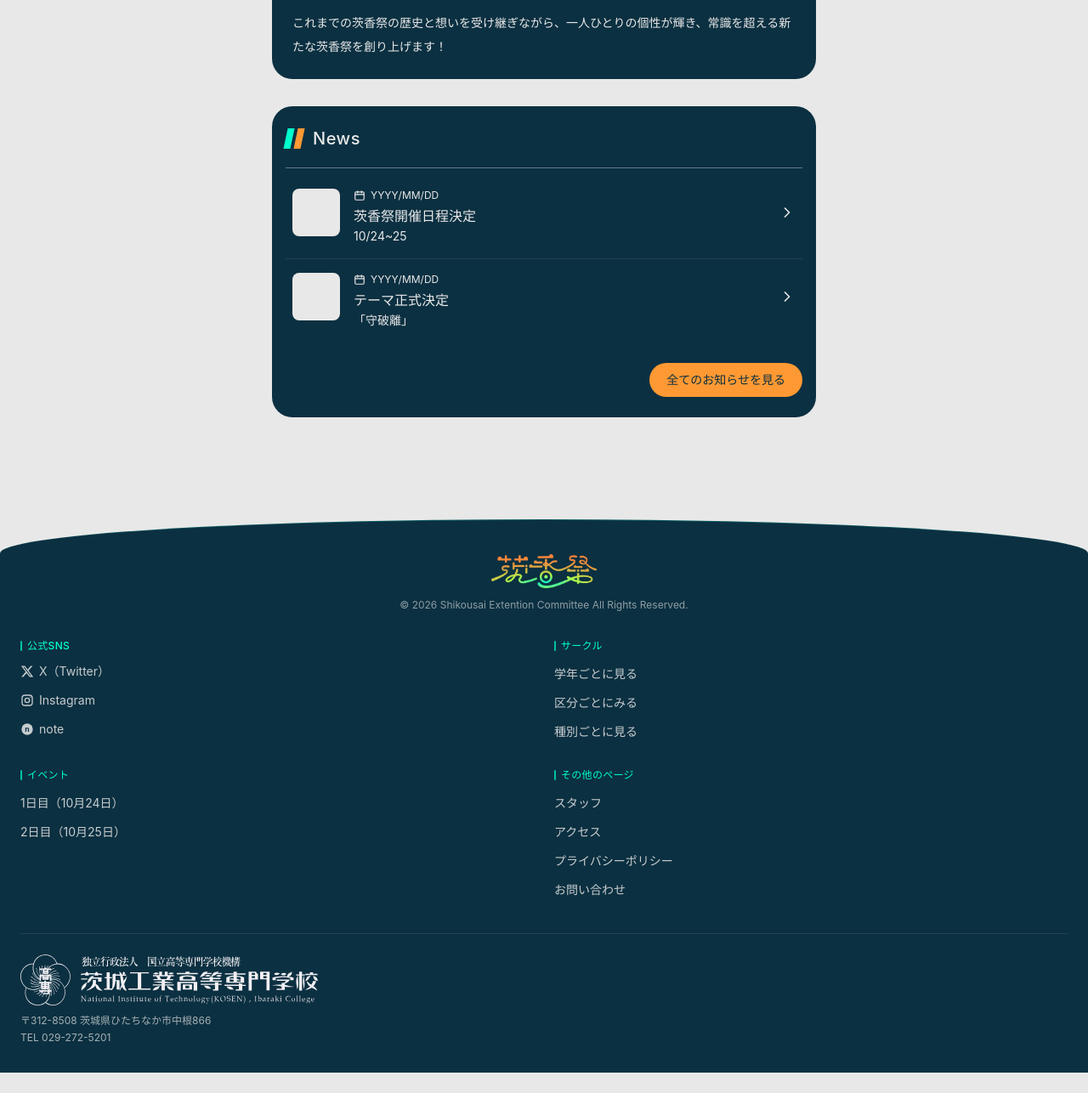
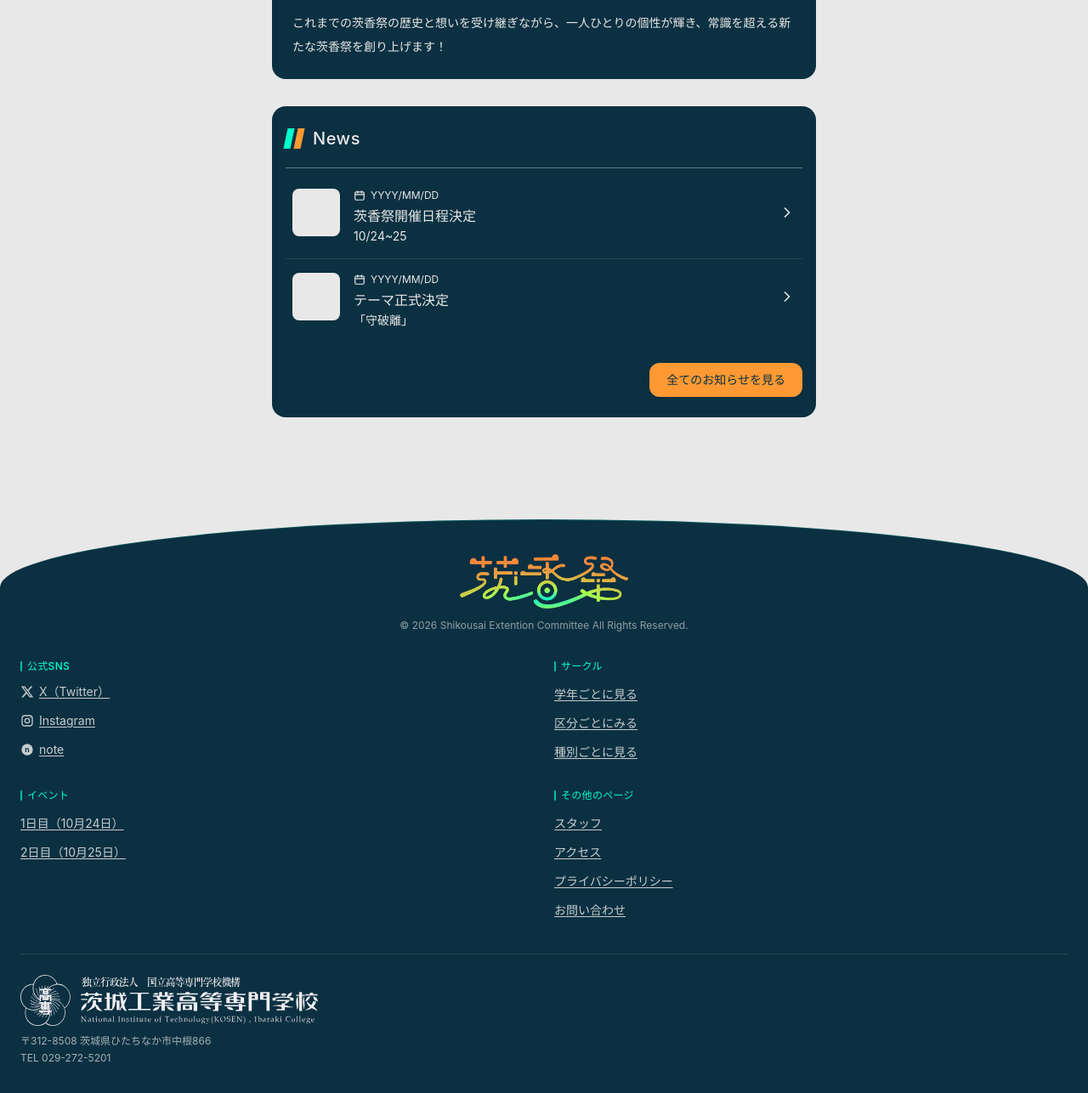
Before and after one commit to shikosai34/shikosai34-web, an Astro site: page / in a window 1280 px wide. Shown: the part 1135-2421 px from the top of the page at 85% size. Before the commit the page ends 2397 px from the top, so only its background shows below. Built offline with nearby package versions, Linux system fonts and the light colour scheme; Astro itself is replaced by a stand-in of ours.

Commit message:
style: adjust container radius, button roundness, footer curve and link styles

```diff
--- a/src/components/home/BreakingNewsHero.tsx
+++ b/src/components/home/BreakingNewsHero.tsx
@@ -16,7 +16,7 @@ export default function BreakingNewsHero({
 	posterAlt,
 }: Props) {
 	return (
-		<section className="mx-4 mt-6 rounded-3xl bg-main p-4 pt-6">
+		<section className="mx-4 mt-6 rounded-2xl bg-main p-4 pt-6">
 			<SectionHeading title="茨香祭速報" />
 
 			<div className="rounded-2xl">
--- a/src/components/home/NewsSection.tsx
+++ b/src/components/home/NewsSection.tsx
@@ -18,7 +18,7 @@ const newsItems = [
 
 export default function NewsSection() {
 	return (
-		<section className="mx-4 mt-8 rounded-3xl bg-base p-4 pt-6 pb-6">
+		<section className="mx-4 mt-8 rounded-2xl bg-base p-4 pt-6 pb-6">
 			<SectionHeading title="News" />
 
 			<div className="border-t border-text/40 pt-2">
--- a/src/components/home/ThemeSection.tsx
+++ b/src/components/home/ThemeSection.tsx
@@ -17,7 +17,7 @@ function CrossMark({ className = '' }: { className?: string }) {
 
 export default function ThemeSection() {
 	return (
-		<section className="mx-4 mt-8 rounded-3xl bg-base p-6 text-text">
+		<section className="mx-4 mt-8 rounded-2xl bg-base p-6 text-text">
 			<div className="w-72 h-16 justify-start text-white text-3xl font-normal font-['Kiwi_Maru']">This year's theme</div>
 
 			<div className="mt-6 flex flex-col items-start gap-2">
--- a/src/components/layout/Footer.tsx
+++ b/src/components/layout/Footer.tsx
@@ -36,10 +36,10 @@ export default function Footer({ logoSrc, kosenLogoSrc }: Props) {
 	return (
 		<footer
 			className="mt-14 border-t border-accent/20 bg-base px-6 pb-8 pt-10"
-			style={{ borderRadius: '50% 50% 0 0 / 40px 40px 0 0' }}
+			style={{ borderRadius: '50% 50% 0 0 / 80px 80px 0 0' }}
 		>
 			<div className="flex flex-col items-center">
-				<img src={logoSrc} alt="茨香祭" className="h-10 w-auto" />
+				<img src={logoSrc} alt="茨香祭" className="h-16 w-56 object-contain" />
 				<p className="mt-3 text-center text-xs text-text/60">
 					© 2026 Shikousai Extention Committee All Rights Reserved.
 				</p>
--- a/src/components/layout/FooterLinkColumn.tsx
+++ b/src/components/layout/FooterLinkColumn.tsx
@@ -23,7 +23,7 @@ export default function FooterLinkColumn({ heading, links }: Props) {
 					<li key={link.href}>
 						<a
 							href={link.href}
-							className="inline-flex items-center gap-1.5 text-sm text-text/85 transition-colors hover:text-accent"
+							className="inline-flex items-center gap-1.5 text-sm underline underline-offset-2 text-text/85 transition-colors hover:text-accent"
 						>
 							{link.icon}
 							{link.label}
--- a/src/components/ui/Button.tsx
+++ b/src/components/ui/Button.tsx
@@ -18,7 +18,7 @@ export default function Button({ href, children, variant = 'accent', className =
 	return (
 		<a
 			href={href}
-			className={`inline-flex items-center gap-1.5 rounded-full px-5 py-2.5 text-sm font-medium transition-colors ${variantClass[variant]} ${className}`}
+			className={`inline-flex items-center gap-1.5 rounded-xl px-5 py-2.5 text-sm font-medium transition-colors ${variantClass[variant]} ${className}`}
 		>
 			{children}
 		</a>
```
